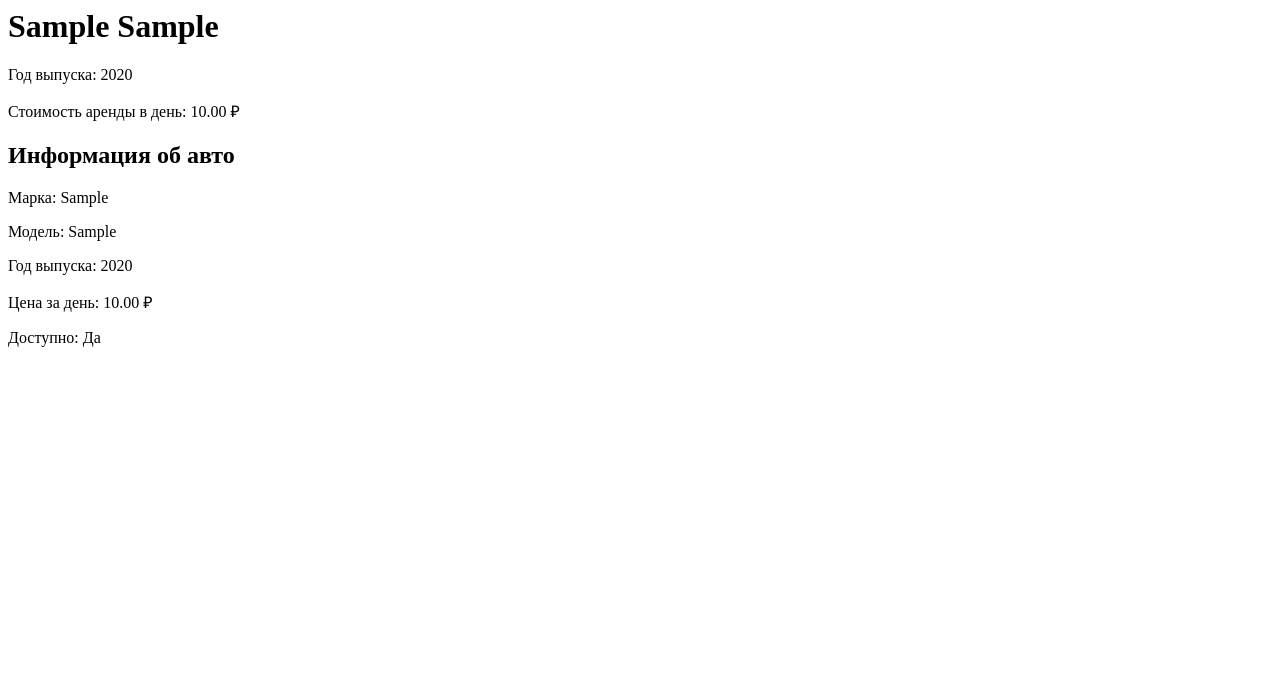
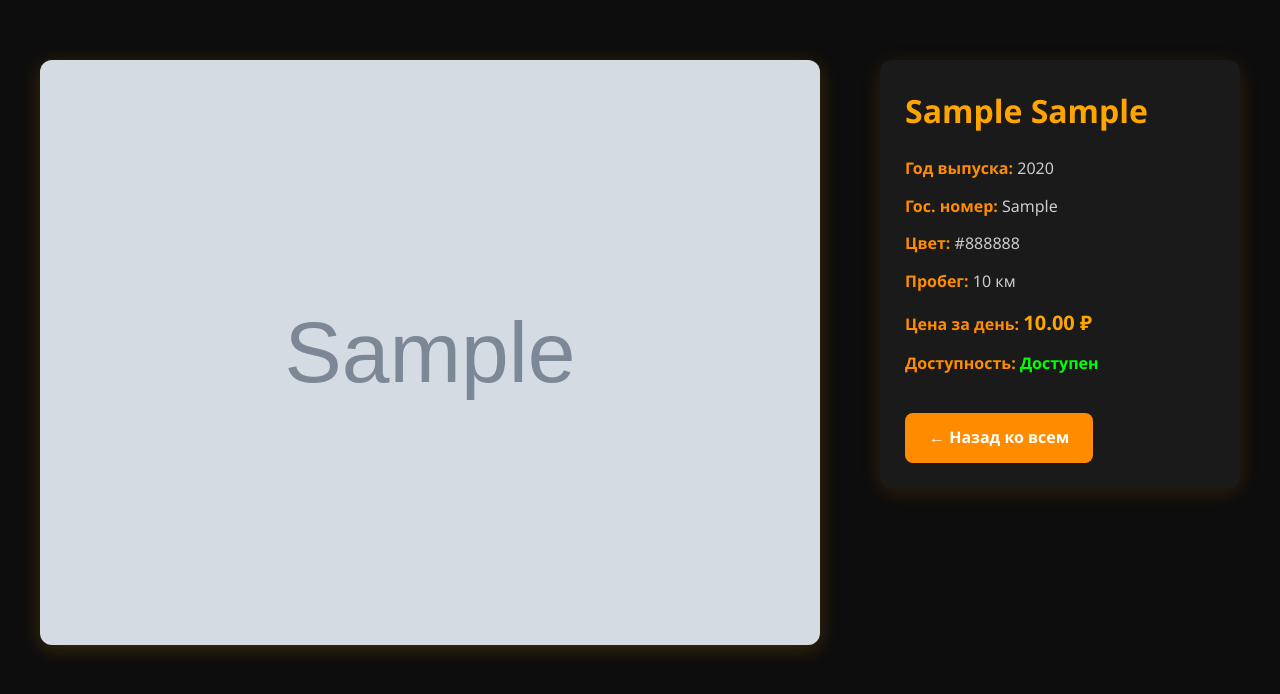
Before and after one commit to neoxxbtw/django, a Django app: page /rentals/cars/1/ in a window 1280 px wide. Shown: the top 694 px of the page. Run offline with Django 4.2, Linux system fonts and the light colour scheme; tables that the repository leaves empty hold one stand-in row (values such as "Sample post"); grey boxes marked "Sample" are stand-in pictures.

Commit message:
Детальная страница

```diff
--- a/rental/rentals/static/css/style.css
+++ b/rental/rentals/static/css/style.css
@@ -143,3 +143,112 @@ li {
   color: #fff;
   font-size: 14px;
 }
+/* ===== Детальная страница авто ===== */
+.car-detail-page {
+  max-width: 1200px;
+  margin: 0 auto;
+  padding: 40px 0;
+}
+
+.car-detail-container {
+  display: flex;
+  flex-wrap: nowrap;
+  gap: 40px;
+  align-items: flex-start; /* не растягивает по высоте */
+  justify-content: space-between;
+}
+
+
+
+.car-image-box,
+.car-info-box {
+  flex: 1 1 50%;
+  min-width: 0; /* важно, чтобы не ломалось */
+}
+.car-image-box {
+  flex: 1 1 65%;
+  max-width: 65%;
+}
+
+
+.car-image-box img {
+  width: 100%;
+  height: auto; /* убираем фиксированную высоту */
+  object-fit: cover;
+  border-radius: 12px;
+  box-shadow: 0 4px 20px rgba(255, 165, 0, 0.2);
+  transition: 0.3s ease-in-out;
+}
+
+
+
+.car-image-box img:hover {
+  transform: scale(1.05);
+}
+
+.car-info-box {
+  flex: 1 1 30%;
+  max-width: 30%;
+  background: #1a1a1a;
+  padding: 25px;
+  border-radius: 12px;
+  box-shadow: 0 4px 20px rgba(255, 140, 0, 0.15);
+  color: #f2f2f2;
+  display: flex;
+  flex-direction: column;
+  justify-content: flex-start;
+}
+
+
+.car-info-box h1 {
+  font-size: 32px;
+  margin-bottom: 20px;
+  color: #ffa500;
+}
+
+.car-info-box p {
+  font-size: 16px;
+  margin-bottom: 12px;
+  line-height: 1.6;
+  color: #ccc;
+}
+
+.car-info-box p strong {
+  color: #ff8c00;
+}
+
+.car-info-box .price {
+  font-size: 20px;
+  font-weight: bold;
+  color: #ffa500;
+}
+
+.car-info-box .available {
+  color: #0f0;
+  font-weight: bold;
+}
+
+.car-info-box .unavailable {
+  color: #f00;
+  font-weight: bold;
+}
+
+.car-info-box .btn,
+.car-info-box a.btn {
+  margin-top: 25px;
+  background: #ff8c00;
+  padding: 12px 24px;
+  color: #fff;
+  border-radius: 8px;
+  font-weight: bold;
+  text-align: center;
+  transition: 0.3s;
+  display: inline-block;
+  width: fit-content;
+  text-decoration: none;
+}
+
+.car-info-box .btn:hover,
+.car-info-box a.btn:hover {
+  background: #e67300;
+}
--- a/rental/rentals/templates/rentals/car_detail.html
+++ b/rental/rentals/templates/rentals/car_detail.html
@@ -1,9 +1,33 @@
-<h1>{{ car.brand }} {{ car.model }}</h1>
-<p>Год выпуска: {{ car.year }}</p>
-<p>Стоимость аренды в день: {{ car.rental_cost_per_day }} ₽</p>
-<h2>Информация об авто</h2>
-<p>Марка: {{ car.brand }}</p>
-<p>Модель: {{ car.model }}</p>
-<p>Год выпуска: {{ car.year }}</p>
-<p>Цена за день: {{ car.rental_cost_per_day }} ₽</p>
-<p>Доступно: {{ car.is_available|yesno:"Да,Нет" }}</p>
+{% load static %}
+<!DOCTYPE html>
+<html lang="ru">
+<head>
+    <meta charset="UTF-8">
+    <title>{{ car.brand }} {{ car.model }}</title>
+    <link rel="stylesheet" href="{% static 'css/style.css' %}">
+    <meta name="viewport" content="width=device-width, initial-scale=1">
+</head>
+<body>
+  <section class="car-detail-page">
+    <div class="car-detail-container">
+      <div class="car-image-box">
+        {% if car.image %}
+          <img src="{{ car.image.url }}" alt="{{ car.brand }} {{ car.model }}">
+        {% else %}
+          <div class="placeholder">Нет изображения</div>
+        {% endif %}
+      </div>
+      <div class="car-info-box">
+        <h1>{{ car.brand }} {{ car.model }}</h1>
+        <p><strong>Год выпуска:</strong> {{ car.year }}</p>
+        <p><strong>Гос. номер:</strong> {{ car.license_plate }}</p>
+        <p><strong>Цвет:</strong> {{ car.color|default:"Не указан" }}</p>
+        <p><strong>Пробег:</strong> {{ car.mileage|default:"—" }} км</p>
+        <p><strong>Цена за день:</strong> <span class="price">{{ car.rental_cost_per_day }} ₽</span></p>
+        <p><strong>Доступность:</strong> {% if car.is_available %}<span class="available">Доступен</span>{% else %}<span class="unavailable">Недоступен</span>{% endif %}</p>
+        <a href="{% url 'rentals:index' %}" class="btn">← Назад ко всем</a>
+      </div>
+    </div>
+  </section>
+</body>
+</html>
--- a/rental/rentals/urls.py
+++ b/rental/rentals/urls.py
@@ -1,7 +1,7 @@
-from django.urls import path
+from django.urls import path, include
 from . import views
-
-app_name = 'rentals'  # ← обязательно!
+from django.views.generic import RedirectView
+app_name = 'rentals'
 
 urlpatterns = [
     path('', views.index, name='index'),
```
